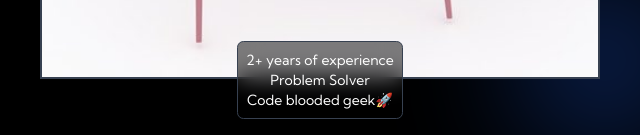
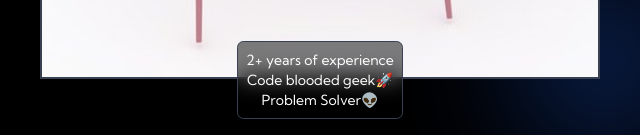
Before and after one commit to Codehack-01/Portfolio_site-2.0, a website: page index.html in a window 1280 px wide. Shown: the part 665-800 px from the top of the page, 600-1240 px from the left. Drawn offline with nearby package versions, Linux system fonts and the light colour scheme.

Commit message:
source code

```diff
--- a/index.html
+++ b/index.html
@@ -126,8 +126,8 @@
                 class="z-20 w-190 p-2 bg-black/50 backdrop-blur-md backdrop-filter text-center text-white rounded border border-gray-700 overlay-css -mb-14"
               >
                 <span class="text-sm">2+ years of experience</span>
-                <p class="text-sm">Problem Solver</p>
                 <p class="text-sm">Code blooded geek🚀</p>
+                <p class="text-sm">Problem Solver👽</p>
               </div>
             </div>
             <!-- Mobile -->
@@ -138,8 +138,8 @@
                 class="z-20 w-190 p-2 bg-black/50 backdrop-blur-md backdrop-filter text-center text-white rounded border border-gray-700 overlay-css -mb-14"
               >
                 <span class="whitespace-nowrap text-sm">2+ years of experience</span>
-                <p class="whitespace-nowrap text-sm">Problem Solver</p>
                 <p class="whitespace-nowrap text-sm">Code blooded geek🚀</p>
+                <p class="whitespace-nowrap text-sm">Problem Solver👽</p>
               </div>
             </div>
           </div>
```
